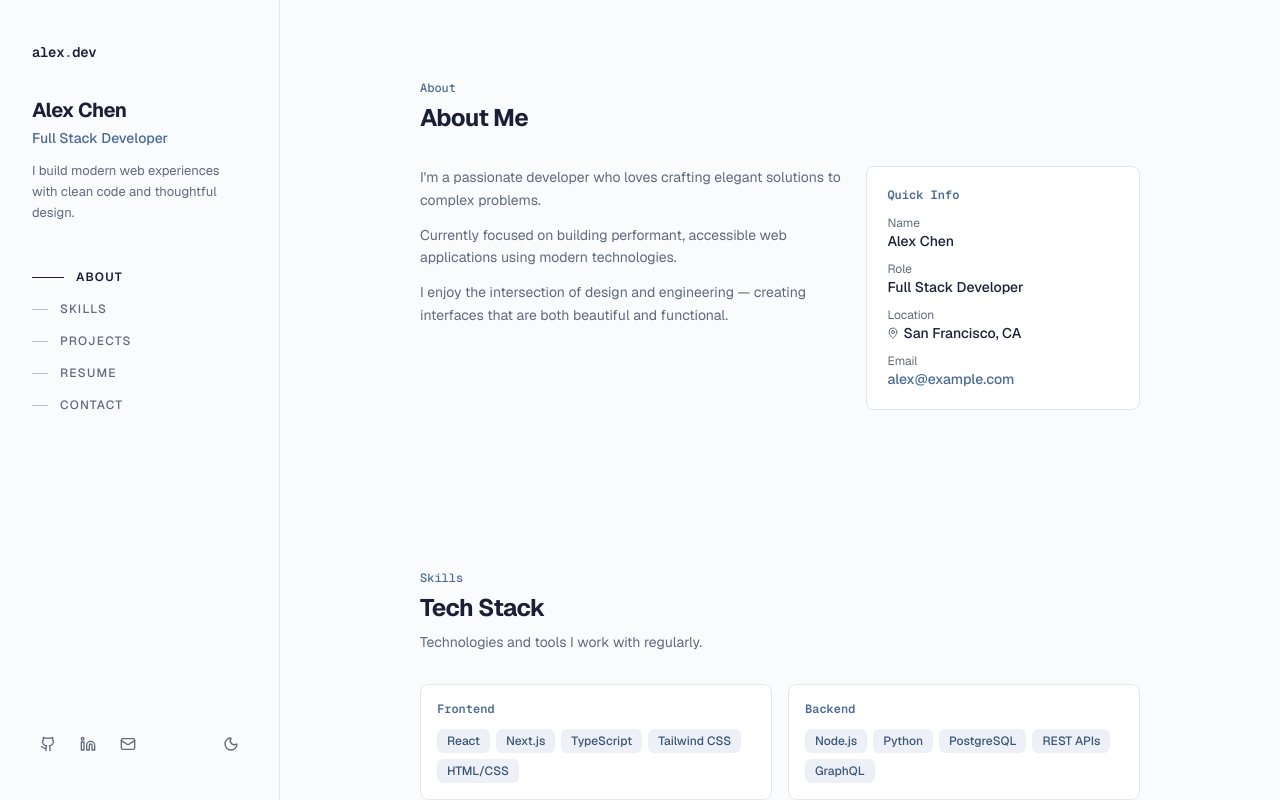
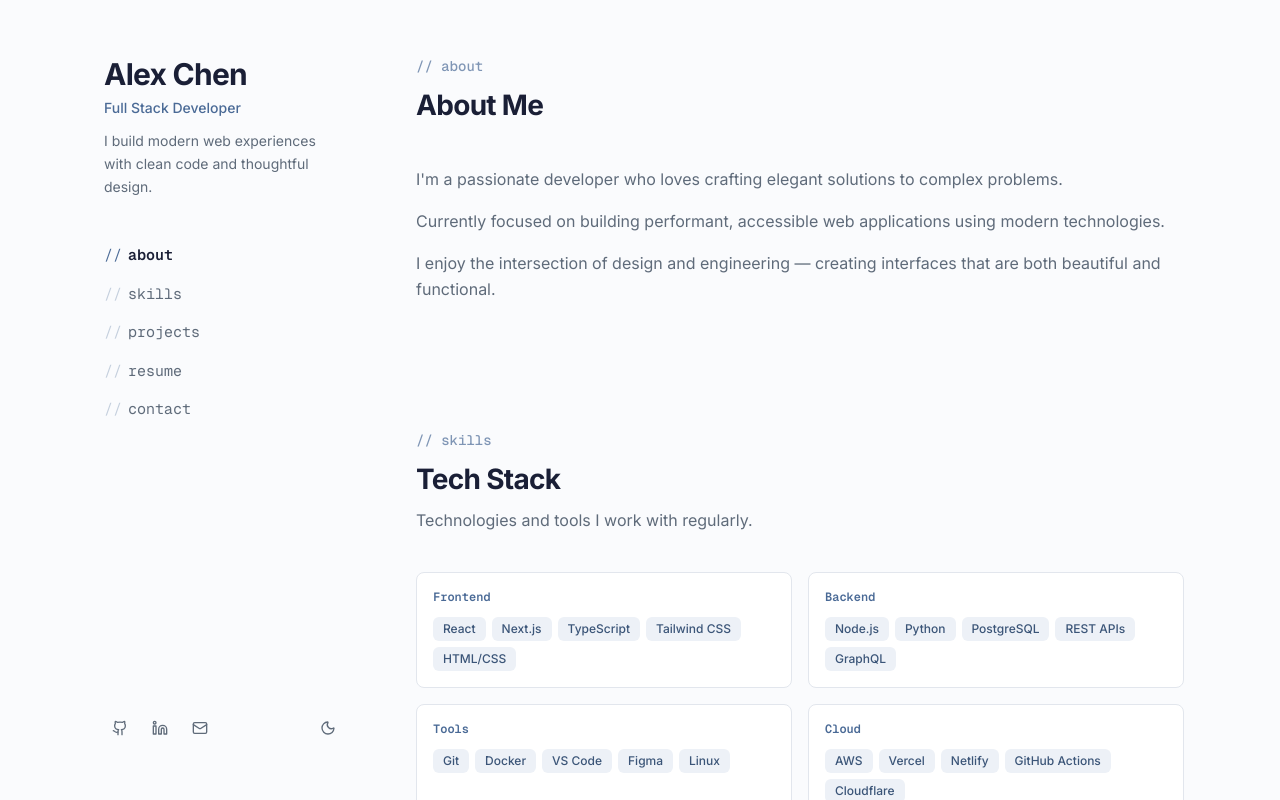
Before and after one commit to pho-veteran/vihn-portfolio, a Next.js app: page / in a window 1280 px wide. Shown: the top 800 px of the page. Built offline with nearby package versions, Linux system fonts and the light colour scheme.

Commit message:
refactor: update font styles and improve layout responsiveness

```diff
--- a/app/globals.css
+++ b/app/globals.css
@@ -15,7 +15,7 @@
   --color-accent: var(--accent);
   --color-accent-foreground: var(--accent-foreground);
   --color-ring: var(--ring);
-  --font-sans: var(--font-geist-sans);
+  --font-sans: var(--font-inter);
   --font-mono: var(--font-geist-mono);
 }
 
--- a/app/layout.tsx
+++ b/app/layout.tsx
@@ -1,11 +1,12 @@
 import type { Metadata } from "next";
-import { Geist, Geist_Mono } from "next/font/google";
+import { Inter, Geist_Mono } from "next/font/google";
 import { ThemeProvider } from "@/components/providers/theme-provider";
 import "./globals.css";
 
-const geistSans = Geist({
-  variable: "--font-geist-sans",
+const inter = Inter({
+  variable: "--font-inter",
   subsets: ["latin"],
+  display: "swap",
 });
 
 const geistMono = Geist_Mono({
@@ -25,10 +26,8 @@ export default function RootLayout({
   children: React.ReactNode;
 }>) {
   return (
-    <html lang="en" suppressHydrationWarning>
-      <body
-        className={`${geistSans.variable} ${geistMono.variable} antialiased`}
-      >
+    <html lang="en" className={`${inter.variable} ${geistMono.variable}`} suppressHydrationWarning>
+      <body className="antialiased">
         <ThemeProvider>{children}</ThemeProvider>
       </body>
     </html>
--- a/app/page.tsx
+++ b/app/page.tsx
@@ -9,10 +9,10 @@ import { CursorGradient } from "@/components/ui/cursor-gradient";
 
 export default function Home() {
   return (
-    <div className="lg:flex">
+    <div className="relative mx-auto max-w-7xl lg:px-10 xl:px-16 lg:flex">
       <CursorGradient />
       <Sidebar />
-      <main className="min-h-screen flex-1 pt-16 lg:pt-0">
+      <main className="min-h-screen flex-1 px-4 pt-16 sm:px-6 lg:px-0 lg:pt-14">
         <About />
         <Skills />
         <Projects />
--- a/components/sections/about.tsx
+++ b/components/sections/about.tsx
@@ -1,59 +1,38 @@
-import { Section, SectionHeader } from "@/components/ui/section";
+import { Section } from "@/components/ui/section";
 import { siteConfig } from "@/lib/data";
-import { MapPin } from "lucide-react";
 
 export function About() {
   return (
-    <Section id="about">
-      <SectionHeader label="About" title="About Me" />
+    <Section id="about" className="lg:pt-0">
+      <div className="mb-10">
+        <p className="mb-2 font-mono text-sm font-medium text-primary/70">
+          {"// "}about
+        </p>
+        {/* Desktop: show section title */}
+        <h2 className="hidden text-[1.75rem] font-bold tracking-tight lg:block">
+          About Me
+        </h2>
+        {/* Mobile: replace title with developer name + role */}
+        <h2 className="text-[1.75rem] font-bold tracking-tight lg:hidden">
+          {siteConfig.name}
+        </h2>
+        <p className="mt-1 text-sm font-medium text-primary lg:hidden">
+          {siteConfig.role}
+        </p>
+      </div>
 
-      <div className="grid gap-6 md:grid-cols-5">
-        <div className="space-y-3 md:col-span-3">
-          {siteConfig.bio.split("\n").map((paragraph, i) => (
+      <div className="space-y-4">
+        {siteConfig.bio
+          .split("\n")
+          .filter((p) => p.trim())
+          .map((paragraph, i) => (
             <p
               key={i}
-              className="text-sm leading-relaxed text-muted-foreground"
+              className="text-base leading-relaxed text-muted-foreground"
             >
               {paragraph.trim()}
             </p>
           ))}
-        </div>
-
-        <div className="md:col-span-2">
-          <div className="rounded-lg border border-border bg-card p-5">
-            <h3 className="mb-3 font-mono text-xs font-semibold text-primary">
-              Quick Info
-            </h3>
-            <dl className="space-y-2.5 text-sm">
-              <div>
-                <dt className="text-xs text-muted-foreground">Name</dt>
-                <dd className="font-medium">{siteConfig.name}</dd>
-              </div>
-              <div>
-                <dt className="text-xs text-muted-foreground">Role</dt>
-                <dd className="font-medium">{siteConfig.role}</dd>
-              </div>
-              <div>
-                <dt className="text-xs text-muted-foreground">Location</dt>
-                <dd className="flex items-center gap-1 font-medium">
-                  <MapPin className="h-3 w-3 text-muted-foreground" />
-                  {siteConfig.location}
-                </dd>
-              </div>
-              <div>
-                <dt className="text-xs text-muted-foreground">Email</dt>
-                <dd>
-                  <a
-                    href={`mailto:${siteConfig.email}`}
-                    className="text-sm font-medium text-primary hover:underline"
-                  >
-                    {siteConfig.email}
-                  </a>
-                </dd>
-              </div>
-            </dl>
-          </div>
-        </div>
       </div>
     </Section>
   );
--- a/components/sections/contact.tsx
+++ b/components/sections/contact.tsx
@@ -79,7 +79,7 @@ export function Contact() {
 
           <button
             type="submit"
-            className="inline-flex h-10 items-center justify-center gap-2 rounded-lg bg-primary px-5 text-sm font-medium text-primary-foreground transition-colors hover:bg-primary/90"
+            className="inline-flex h-10 items-center justify-center gap-2 rounded-lg bg-primary px-5 text-sm font-medium text-primary-foreground transition-all duration-200 hover:bg-primary/90 hover:shadow-md hover:shadow-primary/20 active:scale-95"
           >
             <Send className="h-4 w-4" />
             Send Message
--- a/components/sidebar.tsx
+++ b/components/sidebar.tsx
@@ -41,24 +41,16 @@ export function Sidebar() {
   return (
     <>
       {/* Desktop sidebar */}
-      <aside className="hidden lg:flex lg:w-70 lg:shrink-0 lg:flex-col lg:justify-between lg:sticky lg:top-0 lg:h-screen lg:border-r lg:border-border lg:px-8 lg:py-10">
+      <aside className="hidden lg:flex lg:w-80 lg:shrink-0 lg:flex-col lg:justify-between lg:sticky lg:top-0 lg:h-screen lg:px-10 lg:py-14">
         <div>
-          <a
-            href="#"
-            className="font-mono text-sm font-semibold tracking-tight text-foreground"
-          >
-            {siteConfig.name.split(" ")[0].toLowerCase()}
-            <span className="text-primary">.</span>dev
-          </a>
-
-          <div className="mt-8">
-            <h1 className="text-xl font-bold tracking-tight">
+          <div className="mt-0">
+            <h1 className="text-3xl font-bold tracking-tight">
               {siteConfig.name}
             </h1>
-            <p className="mt-1 text-sm font-medium text-primary">
+            <p className="mt-1.5 text-sm font-medium text-primary">
               {siteConfig.role}
             </p>
-            <p className="mt-3 text-[13px] leading-relaxed text-muted-foreground">
+            <p className="mt-3 text-sm leading-relaxed text-muted-foreground">
               {siteConfig.tagline}
             </p>
           </div>
@@ -71,21 +63,27 @@ export function Sidebar() {
                   <li key={link.href}>
                     <a
                       href={link.href}
-                      className={`group flex items-center gap-3 py-1.5 text-xs uppercase tracking-widest transition-all ${
+                      className={`group flex items-center py-1.5 font-mono text-[15px] transition-all duration-200 ${
                         isActive
                           ? "text-foreground"
                           : "text-muted-foreground hover:text-foreground"
                       }`}
                     >
                       <span
-                        className={`h-px transition-all duration-300 ${
+                        className={`mr-1.5 transition-colors duration-200 ${
                           isActive
-                            ? "w-8 bg-foreground"
-                            : "w-4 bg-muted-foreground/40 group-hover:w-6 group-hover:bg-muted-foreground"
+                            ? "text-primary"
+                            : "text-primary/30 group-hover:text-primary/70"
                         }`}
-                      />
-                      <span className={isActive ? "font-semibold" : "font-medium"}>
-                        {link.label}
+                      >
+                        {"//"}
+                      </span>
+                      <span
+                        className={`transition-transform duration-200 group-hover:translate-x-0.5 ${
+                          isActive ? "font-semibold" : ""
+                        }`}
+                      >
+                        {link.label.toLowerCase()}
                       </span>
                     </a>
                   </li>
@@ -100,7 +98,7 @@ export function Sidebar() {
             href={siteConfig.github}
             target="_blank"
             rel="noopener noreferrer"
-            className="inline-flex h-8 w-8 items-center justify-center rounded-md text-muted-foreground transition-colors hover:text-foreground hover:bg-accent"
+            className="inline-flex h-8 w-8 items-center justify-center rounded-md text-muted-foreground transition-all duration-200 hover:text-foreground hover:bg-accent hover:scale-110"
             aria-label="GitHub"
           >
             <Github className="h-4 w-4" />
@@ -109,14 +107,14 @@ export function Sidebar() {
             href={siteConfig.linkedin}
             target="_blank"
             rel="noopener noreferrer"
-            className="inline-flex h-8 w-8 items-center justify-center rounded-md text-muted-foreground transition-colors hover:text-foreground hover:bg-accent"
+            className="inline-flex h-8 w-8 items-center justify-center rounded-md text-muted-foreground transition-all duration-200 hover:text-foreground hover:bg-accent hover:scale-110"
             aria-label="LinkedIn"
           >
             <Linkedin className="h-4 w-4" />
           </a>
           <a
             href={`mailto:${siteConfig.email}`}
-            className="inline-flex h-8 w-8 items-center justify-center rounded-md text-muted-foreground transition-colors hover:text-foreground hover:bg-accent"
+            className="inline-flex h-8 w-8 items-center justify-center rounded-md text-muted-foreground transition-all duration-200 hover:text-foreground hover:bg-accent hover:scale-110"
             aria-label="Email"
           >
             <Mail className="h-4 w-4" />
@@ -128,14 +126,7 @@ export function Sidebar() {
       </aside>
 
       {/* Mobile header */}
-      <header className="fixed top-0 z-50 flex w-full items-center justify-between border-b border-border bg-background/90 px-5 py-3 backdrop-blur-md lg:hidden">
-        <a
-          href="#"
-          className="font-mono text-sm font-semibold tracking-tight text-foreground"
-        >
-          {siteConfig.name.split(" ")[0].toLowerCase()}
-          <span className="text-primary">.</span>dev
-        </a>
+      <header className="fixed inset-x-0 top-0 z-50 flex items-center justify-end border-b border-border bg-background/90 px-5 py-3 backdrop-blur-md lg:hidden">
         <div className="flex items-center gap-2">
           <ThemeToggle />
           <button
@@ -161,9 +152,10 @@ export function Sidebar() {
                 key={link.href}
                 href={link.href}
                 onClick={() => setMobileOpen(false)}
-                className="text-lg font-medium text-muted-foreground transition-colors hover:text-foreground"
+                className="font-mono text-lg text-muted-foreground transition-colors hover:text-foreground"
               >
-                {link.label}
+                <span className="mr-1.5 text-primary/50">{"//"}</span>
+                {link.label.toLowerCase()}
               </a>
             ))}
           </nav>
--- a/components/ui/cursor-gradient.tsx
+++ b/components/ui/cursor-gradient.tsx
@@ -3,41 +3,63 @@
 import { useEffect, useRef } from "react";
 
 export function CursorGradient() {
-  const ref = useRef<HTMLDivElement>(null);
+  const dotRef = useRef<HTMLDivElement>(null);
+  const targetRef = useRef({ x: 0, y: 0 });
+  const currentRef = useRef({ x: 0, y: 0 });
+  const rafRef = useRef<number>(0);
 
   useEffect(() => {
-    const el = ref.current;
-    if (!el) return;
+    const dot = dotRef.current;
+    if (!dot) return;
 
     // Only enable on devices with a fine pointer (mouse)
     if (!window.matchMedia("(pointer: fine)").matches) return;
 
     const handleMouseMove = (e: MouseEvent) => {
-      el.style.background = `radial-gradient(600px circle at ${e.clientX}px ${e.clientY}px, var(--primary), transparent 70%)`;
-      el.style.opacity = "0.07";
+      targetRef.current = { x: e.clientX, y: e.clientY };
     };
 
     const handleMouseLeave = () => {
-      el.style.opacity = "0";
+      dot.style.opacity = "0";
+    };
+    const handleMouseEnter = () => {
+      dot.style.opacity = "1";
     };
 
+    const animate = () => {
+      const cur = currentRef.current;
+      const tgt = targetRef.current;
+      cur.x += (tgt.x - cur.x) * 0.1;
+      cur.y += (tgt.y - cur.y) * 0.1;
+      dot.style.transform = `translate(${cur.x - 500}px, ${cur.y - 500}px)`;
+      rafRef.current = requestAnimationFrame(animate);
+    };
+
+    dot.style.opacity = "1";
+    rafRef.current = requestAnimationFrame(animate);
     window.addEventListener("mousemove", handleMouseMove);
     document.documentElement.addEventListener("mouseleave", handleMouseLeave);
+    document.documentElement.addEventListener("mouseenter", handleMouseEnter);
 
     return () => {
+      cancelAnimationFrame(rafRef.current);
       window.removeEventListener("mousemove", handleMouseMove);
-      document.documentElement.removeEventListener(
-        "mouseleave",
-        handleMouseLeave
-      );
+      document.documentElement.removeEventListener("mouseleave", handleMouseLeave);
+      document.documentElement.removeEventListener("mouseenter", handleMouseEnter);
     };
   }, []);
 
   return (
     <div
-      ref={ref}
-      className="pointer-events-none fixed inset-0 z-1 transition-opacity duration-500"
-      style={{ opacity: 0 }}
+      ref={dotRef}
+      className="pointer-events-none fixed left-0 top-0 z-0 h-[1000px] w-[1000px] rounded-full transition-opacity duration-700"
+      style={{
+        opacity: 0,
+        background:
+          "radial-gradient(circle, rgba(59, 130, 246, 0.22) 0%, rgba(59, 130, 246, 0.09) 40%, transparent 70%)",
+        filter: "blur(80px)",
+        willChange: "transform",
+      }}
     />
   );
 }
--- a/components/ui/section.tsx
+++ b/components/ui/section.tsx
@@ -43,9 +43,9 @@ export function Section({ id, children, className = "" }: SectionProps) {
     <section
       ref={ref}
       id={id}
-      className={`scroll-mt-16 lg:scroll-mt-0 py-14 md:py-20 ${className}`}
+      className={`scroll-mt-16 lg:scroll-mt-0 py-12 md:py-16 ${className}`}
     >
-      <div className="mx-auto max-w-3xl px-6">{children}</div>
+      <div className="mx-auto max-w-3xl">{children}</div>
     </section>
   );
 }
@@ -60,13 +60,13 @@ export function SectionHeader({
   description?: string;
 }) {
   return (
-    <div className="mb-8">
-      <p className="mb-1.5 font-mono text-xs font-medium text-primary">
-        {label}
+    <div className="mb-10">
+      <p className="mb-2 font-mono text-sm font-medium text-primary/70">
+        {"// "}{label.toLowerCase()}
       </p>
-      <h2 className="text-2xl font-bold tracking-tight">{title}</h2>
+      <h2 className="text-[1.75rem] font-bold tracking-tight">{title}</h2>
       {description && (
-        <p className="mt-2 text-sm text-muted-foreground">{description}</p>
+        <p className="mt-2 text-base text-muted-foreground">{description}</p>
       )}
     </div>
   );
```
Also changed, not shown: components/sections/footer.tsx (+4 -9 lines), components/sections/header.tsx (deleted, +0 -78 lines), components/sections/projects.tsx (+4 -4 lines).
